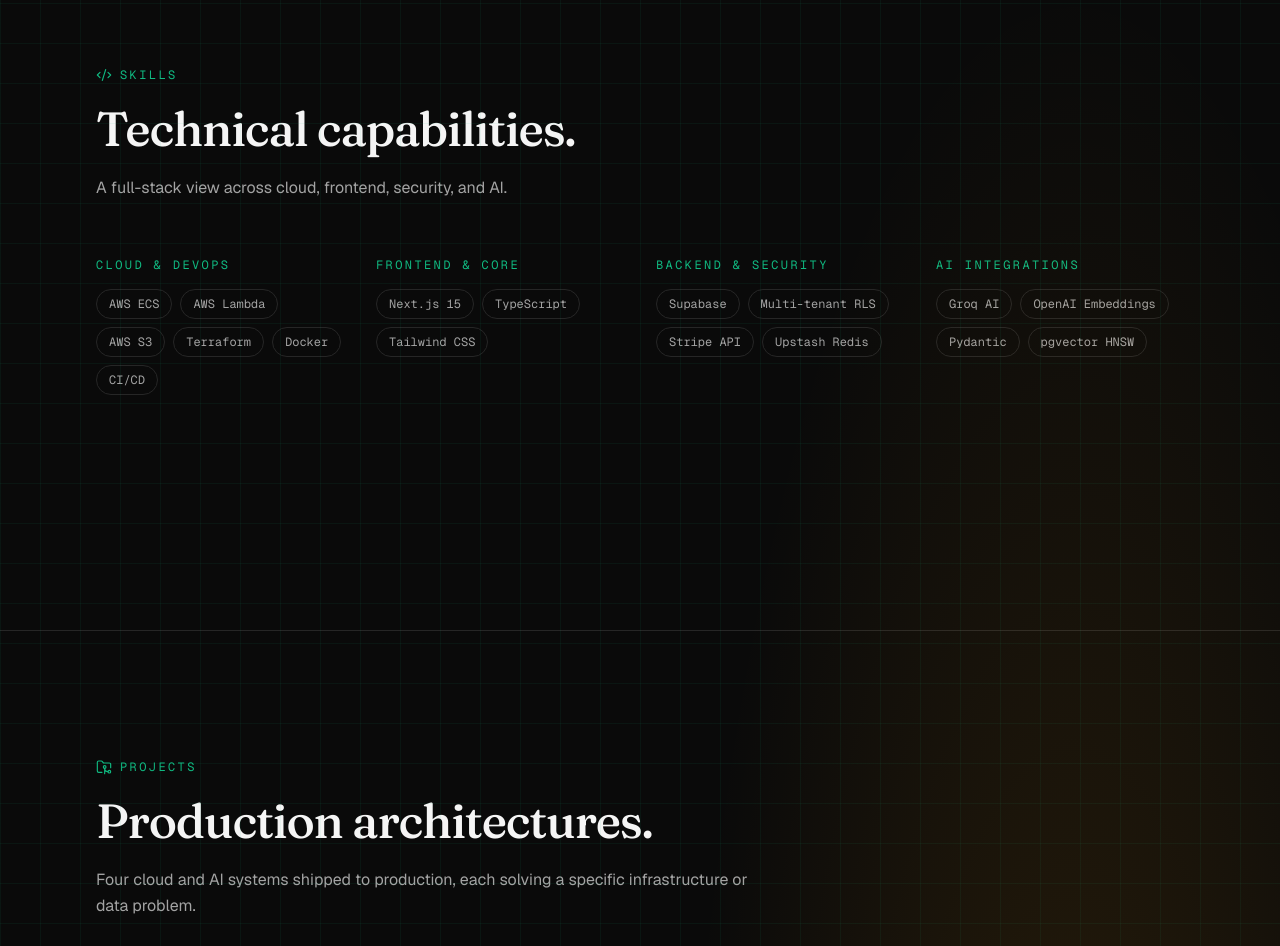
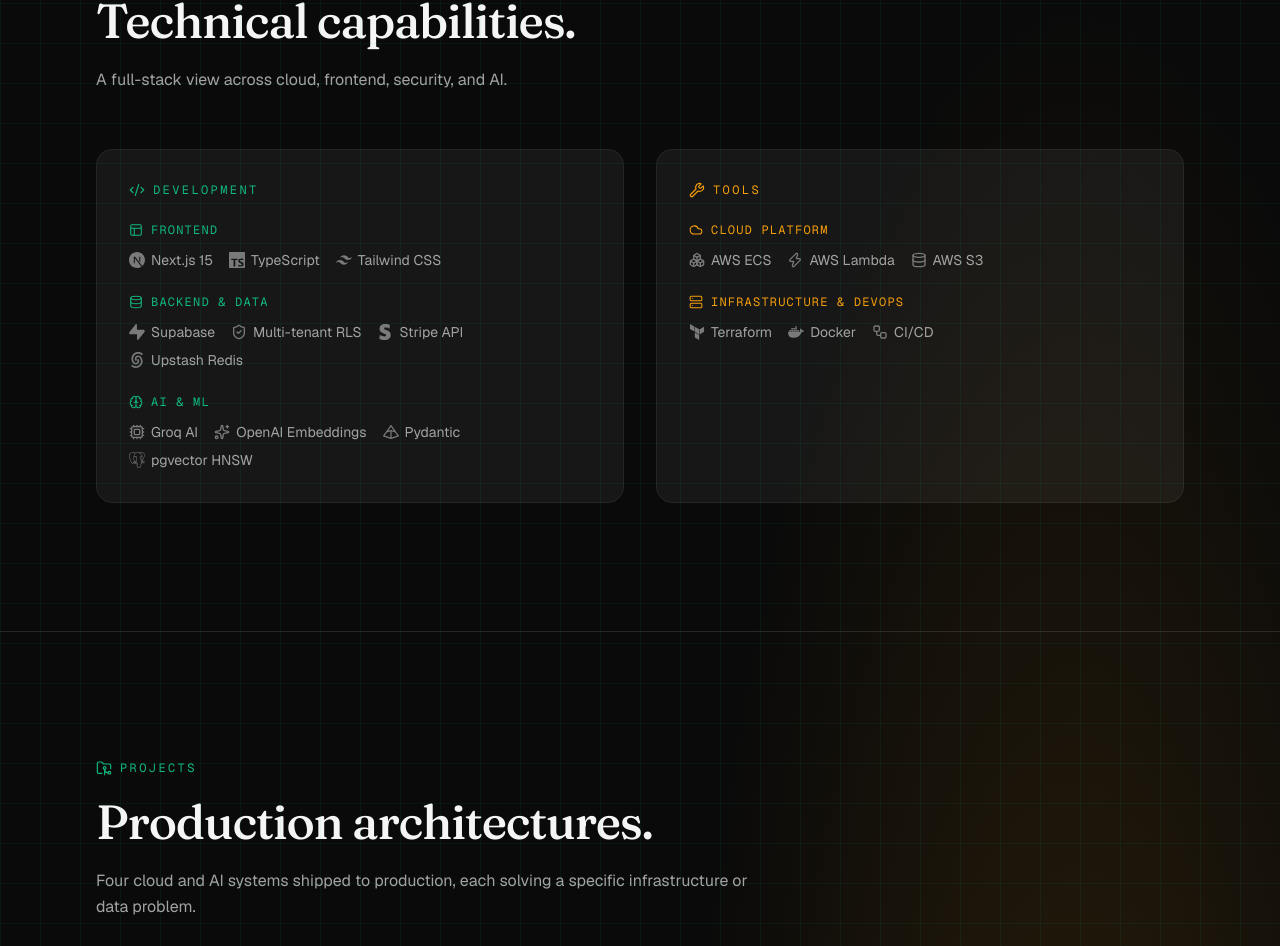
Before and after one commit to Behdarvandan/pouriya-portfolio, a Next.js app: page /en in a window 1280 px wide. Shown: the part 2997-3943 px from the top of the page. Built offline with nearby package versions, Linux system fonts and the light colour scheme.

Commit message:
refactor: restructure skills section into grouped card layout

```diff
--- a/package.json
+++ b/package.json
@@ -16,7 +16,8 @@
     "next": "16.3.5",
     "next-intl": "^4.14.5",
     "react": "19.2.8",
-    "react-dom": "19.2.8"
+    "react-dom": "19.2.8",
+    "react-icons": "^5.7.0"
   },
   "devDependencies": {
     "@tailwindcss/postcss": "^4",
--- /dev/null
+++ b/src/components/skill-icons.tsx
@@ -0,0 +1,88 @@
+import {
+  Boxes,
+  Brain,
+  Cloud,
+  Code2,
+  Cpu,
+  Database,
+  Layout,
+  Server,
+  ShieldCheck,
+  Sparkles,
+  Workflow,
+  Wrench,
+  Zap,
+  type LucideIcon,
+} from "lucide-react";
+import {
+  SiDocker,
+  SiNextdotjs,
+  SiPostgresql,
+  SiPydantic,
+  SiStripe,
+  SiSupabase,
+  SiTailwindcss,
+  SiTerraform,
+  SiTypescript,
+  SiUpstash,
+} from "react-icons/si";
+import type { IconType } from "react-icons";
+
+import type { SkillCategoryId } from "@/config/portfolio";
+
+/** "Development" / "Tools" group icon — reuses skills.tsx's own
+ * SectionHeading icon choice (Code2) for the left group, and the task's
+ * other suggested option (Wrench) for the right, so the two read as a
+ * deliberate pair rather than two unrelated picks. */
+export const SKILL_GROUP_ICONS: Record<"development" | "tools", LucideIcon> = {
+  development: Code2,
+  tools: Wrench,
+};
+
+export const SKILL_CATEGORY_ICONS: Record<SkillCategoryId, LucideIcon> = {
+  frontend: Layout,
+  "backend-data": Database,
+  "ai-ml": Brain,
+  "cloud-platform": Cloud,
+  "infra-devops": Server,
+};
+
+/**
+ * Per-technology icon, keyed by the exact display string in
+ * portfolio.ts's `items` arrays. Prefers a real brand mark (react-icons/si,
+ * Simple Icons) and falls back to a generic lucide glyph where no brand
+ * icon exists — Simple Icons has no AWS/Amazon mark at all (a known,
+ * deliberate omission over trademark permissions), and none for Groq or
+ * OpenAI either, so those three plus the non-brand concepts (CI/CD,
+ * Multi-tenant RLS) get a generic icon instead of a logo.
+ */
+const SKILL_ITEM_ICONS: Record<string, IconType | LucideIcon> = {
+  "AWS ECS": Boxes,
+  "AWS Lambda": Zap,
+  "AWS S3": Database,
+  Terraform: SiTerraform,
+  Docker: SiDocker,
+  "CI/CD": Workflow,
+  "Next.js 15": SiNextdotjs,
+  TypeScript: SiTypescript,
+  "Tailwind CSS": SiTailwindcss,
+  Supabase: SiSupabase,
+  "Multi-tenant RLS": ShieldCheck,
+  "Stripe API": SiStripe,
+  "Upstash Redis": SiUpstash,
+  "Groq AI": Cpu,
+  "OpenAI Embeddings": Sparkles,
+  Pydantic: SiPydantic,
+  "pgvector HNSW": SiPostgresql,
+};
+
+export function SkillTechIcon({
+  name,
+  className,
+}: {
+  name: string;
+  className?: string;
+}) {
+  const Icon = SKILL_ITEM_ICONS[name] ?? Code2;
+  return <Icon className={className} aria-hidden="true" />;
+}
--- a/src/components/skills.tsx
+++ b/src/components/skills.tsx
@@ -1,11 +1,23 @@
-import { Code2 } from "lucide-react";
 import { getLocale, getTranslations } from "next-intl/server";
 
 import { portfolio } from "@/config/portfolio";
 import type { Locale } from "@/i18n/routing";
 import { SectionHeading } from "./section";
+import {
+  SKILL_CATEGORY_ICONS,
+  SKILL_GROUP_ICONS,
+  SkillTechIcon,
+} from "./skill-icons";
 import { RevealGroup, RevealItem } from "./motion/reveal";
 
+/**
+ * Faz 6.9 restructure (ssamilg.dev reference): the old flat 4-category
+ * pill grid becomes two bordered "Development" / "Tools" cards, each with
+ * its own accent color (emerald / amber — the project's existing duotone
+ * identity, not a new palette) and its own icon+label subcategories.
+ * Individual technologies drop the pill/border chrome entirely — just an
+ * icon+name pair per the reference, flex-wrapped.
+ */
 export async function Skills() {
   const locale = (await getLocale()) as Locale;
   const sectionT = await getTranslations("Sections.skills");
@@ -17,40 +29,72 @@
     >
       <div className="shell py-14 md:py-32">
         <SectionHeading
-          icon={Code2}
+          icon={SKILL_GROUP_ICONS.development}
           label={sectionT("label")}
           title={sectionT("title")}
           description={sectionT("description")}
         />
 
-        {/* grid-cols-1 is implicit below sm (no grid-cols-* set), so
-            categories already stack one per row on phones — sm:grid-cols-2
-            only kicks in at 640px+. */}
+        {/* grid-cols-1 below md (no grid-cols-* set) stacks the two group
+            cards on phones; md:grid-cols-2 puts them side by side. */}
         <RevealGroup
           as="div"
-          className="mt-8 grid gap-6 sm:grid-cols-2 md:mt-14 md:gap-8 lg:grid-cols-4"
+          className="mt-8 grid gap-6 md:mt-14 md:grid-cols-2 md:gap-8"
         >
-          {portfolio.skills.map((category) => (
+          {portfolio.skills.map((group) => {
+            const GroupIcon = SKILL_GROUP_ICONS[group.id];
+            const accentClass =
+              group.id === "development" ? "text-accent" : "text-accent-warm";
+
+            return (
               <RevealItem
-              key={category.category[locale]}
+                key={group.id}
                 as="div"
-              className="flex flex-col gap-4"
+                className="rounded-2xl border border-edge bg-panel p-6 md:p-8"
               >
-              <h3 className="font-mono text-xs uppercase tracking-[0.2em] text-accent">
+                <h3
+                  className={`flex items-center gap-2 font-mono text-xs uppercase tracking-[0.2em] ${accentClass}`}
+                >
+                  <GroupIcon className="h-4 w-4" strokeWidth={1.75} aria-hidden="true" />
+                  {group.label[locale]}
+                </h3>
+
+                <div className="mt-6 flex flex-col gap-6">
+                  {group.categories.map((category) => {
+                    const CategoryIcon = SKILL_CATEGORY_ICONS[category.id];
+                    return (
+                      <div key={category.id}>
+                        <h4
+                          className={`flex items-center gap-2 font-mono text-xs uppercase tracking-widest ${accentClass}`}
+                        >
+                          <CategoryIcon
+                            className="h-3.5 w-3.5"
+                            strokeWidth={1.75}
+                            aria-hidden="true"
+                          />
                           {category.category[locale]}
-              </h3>
-              <ul className="flex flex-wrap gap-2">
+                        </h4>
+                        <ul className="mt-3 flex flex-wrap gap-x-4 gap-y-2">
                           {category.items.map((item) => (
                             <li
                               key={item}
-                    className="rounded-full border border-edge px-3 py-1.5 font-mono text-xs text-muted transition-colors hover:border-accent/50 hover:text-ink"
+                              className="flex items-center gap-1.5 text-sm text-muted"
                             >
+                              <SkillTechIcon
+                                name={item}
+                                className="h-4 w-4 shrink-0 text-faint"
+                              />
                               {item}
                             </li>
                           ))}
                         </ul>
+                      </div>
+                    );
+                  })}
+                </div>
               </RevealItem>
-          ))}
+            );
+          })}
         </RevealGroup>
       </div>
     </section>
--- a/src/config/portfolio.ts
+++ b/src/config/portfolio.ts
@@ -36,9 +36,29 @@
   highlights: LocalizedString[];
 }
 
+export type SkillCategoryId =
+  | "frontend"
+  | "backend-data"
+  | "ai-ml"
+  | "cloud-platform"
+  | "infra-devops";
+
 export interface SkillCategory {
+  id: SkillCategoryId;
   category: LocalizedString;
   items: string[];
+}
+
+/**
+ * Faz 6.9: two top-level groups ("Development" / "Tools") replace the old
+ * flat 4-category list — see skills.tsx and skill-icons.tsx, which key off
+ * `id` (not the localized `label`) to pick each group's accent color and
+ * each category's icon.
+ */
+export interface SkillGroup {
+  id: "development" | "tools";
+  label: LocalizedString;
+  categories: SkillCategory[];
 }
 
 export interface Project {
@@ -71,7 +91,7 @@
   contact: ContactInfo;
   metrics: Metric[];
   experience: ExperienceItem[];
-  skills: SkillCategory[];
+  skills: SkillGroup[];
   projects: Project[];
 }
 
@@ -327,40 +347,76 @@
 
   skills: [
     {
+      id: "development",
+      label: {
+        en: "Development",
+        de: "Entwicklung",
+        tr: "Geliştirme",
+        fa: "توسعه",
+      },
+      categories: [
+        {
+          id: "frontend",
           category: {
-        en: "Cloud & DevOps",
-        de: "Cloud & DevOps",
-        tr: "Bulut ve DevOps",
-        fa: "ابر و DevOps",
-      },
-      items: ["AWS ECS", "AWS Lambda", "AWS S3", "Terraform", "Docker", "CI/CD"],
-    },
-    {
-      category: {
-        en: "Frontend & Core",
-        de: "Frontend & Kernkompetenzen",
-        tr: "Frontend ve Temel",
-        fa: "فرانت‌اند و هسته",
+            en: "Frontend",
+            de: "Frontend",
+            tr: "Frontend",
+            fa: "فرانت‌اند",
           },
           items: ["Next.js 15", "TypeScript", "Tailwind CSS"],
         },
         {
+          id: "backend-data",
           category: {
-        en: "Backend & Security",
-        de: "Backend & Sicherheit",
-        tr: "Backend ve Güvenlik",
-        fa: "بک‌اند و امنیت",
+            en: "Backend & Data",
+            de: "Backend & Daten",
+            tr: "Backend ve Veri",
+            fa: "بک‌اند و داده",
           },
           items: ["Supabase", "Multi-tenant RLS", "Stripe API", "Upstash Redis"],
         },
         {
+          id: "ai-ml",
           category: {
-        en: "AI Integrations",
-        de: "KI-Integrationen",
-        tr: "Yapay Zeka Entegrasyonları",
-        fa: "یکپارچه‌سازی‌های هوش مصنوعی",
+            en: "AI & ML",
+            de: "KI & ML",
+            tr: "Yapay Zeka ve ML",
+            fa: "هوش مصنوعی و ML",
           },
           items: ["Groq AI", "OpenAI Embeddings", "Pydantic", "pgvector HNSW"],
+        },
+      ],
+    },
+    {
+      id: "tools",
+      label: {
+        en: "Tools",
+        de: "Werkzeuge",
+        tr: "Araçlar",
+        fa: "ابزارها",
+      },
+      categories: [
+        {
+          id: "cloud-platform",
+          category: {
+            en: "Cloud Platform",
+            de: "Cloud-Plattform",
+            tr: "Bulut Platformu",
+            fa: "پلتفرم ابری",
+          },
+          items: ["AWS ECS", "AWS Lambda", "AWS S3"],
+        },
+        {
+          id: "infra-devops",
+          category: {
+            en: "Infrastructure & DevOps",
+            de: "Infrastruktur & DevOps",
+            tr: "Altyapı ve DevOps",
+            fa: "زیرساخت و DevOps",
+          },
+          items: ["Terraform", "Docker", "CI/CD"],
+        },
+      ],
     },
   ],
 
```
Also changed, not shown: 1 other file (tests, documents, lock files or other folders). Lines whose indentation alone changed are shown as unchanged.
